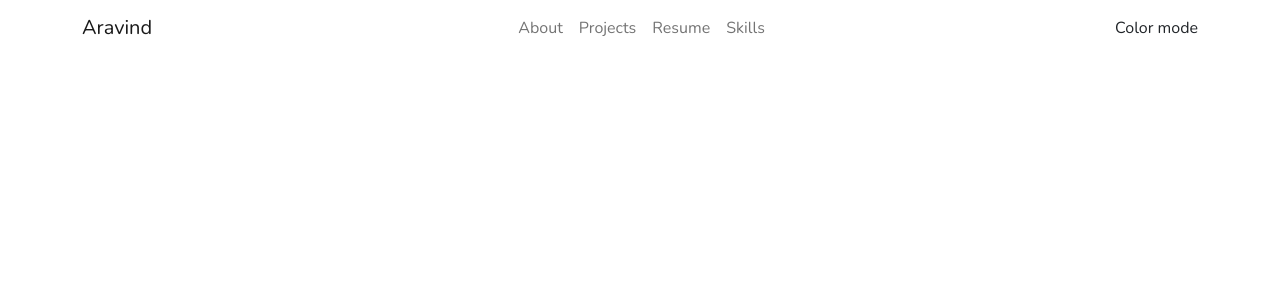
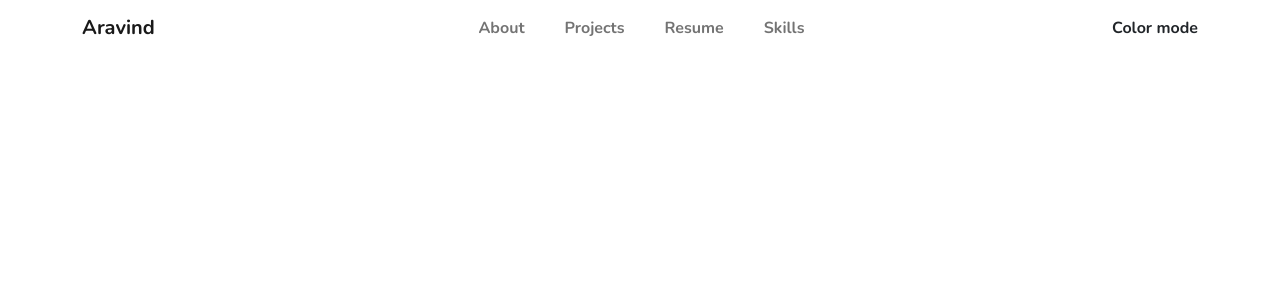
Before and after one commit to AravindDasarathy/portfolio, a Next.js app: page / in a window 1280 px wide. Shown: the top 300 px of the page. Built offline with nearby package versions, Linux system fonts and the light colour scheme.

Commit message:
fixing navbar

```diff
--- a/src/components/navbar.tsx
+++ b/src/components/navbar.tsx
@@ -1,7 +1,6 @@
 import Link from "next/link";
 
-import "../styles/Navbar.module.css";
-import "../styles/Darkmode.module.css";
+import navStyles from "../styles/Navbar.module.css";
 
 const navbarData = [
   {
@@ -24,15 +23,17 @@ const navbarData = [
 
 export default function Navbar() {
   return (
-    <nav className="navbar navbar-expand-sm navbar-light">
+    <nav
+      className={`navbar navbar-expand-sm navbar-light
+      ${navStyles.navbar} ${navStyles["navbar-expand-sm"]} ${navStyles["navbar-light"]}`}
+    >
       <div className="container">
-        <Link className="navbar-brand" href="index.html">
-          <i className="uil uil-user"></i>
+        <Link className={`navbar-brand ${navStyles["navbar-brand"]}`} href="/">
           Aravind
         </Link>
 
         <button
-          className="navbar-toggler"
+          className={`navbar-toggler ${navStyles["navbar-toggler"]}`}
           type="button"
           data-toggle="collapse"
           data-target="#navbarNav"
@@ -40,26 +41,36 @@ export default function Navbar() {
           aria-expanded="false"
           aria-label="Toggle navigation"
         >
-          <span className="navbar-toggler-icon"></span>
-          <span className="navbar-toggler-icon"></span>
-          <span className="navbar-toggler-icon"></span>
+          <span
+            className={`navbar-toggler-icon ${navStyles["navbar-toggler-icon"]}`}
+          ></span>
+          <span
+            className={`navbar-toggler-icon ${navStyles["navbar-toggler-icon"]}`}
+          ></span>
+          <span
+            className={`navbar-toggler-icon ${navStyles["navbar-toggler-icon"]}`}
+          ></span>
         </button>
 
         <div className="collapse navbar-collapse" id="navbarNav">
-          <ul className="navbar-nav mx-auto">
+          <ul className={`navbar-nav ${navStyles["navbar-nav"]} mx-auto`}>
             {navbarData.map((item, index) => (
               <li className="nav-item" key={index}>
-                <Link href={item.href} className="nav-link">
+                <Link
+                  href={item.href}
+                  className={`nav-link ${navStyles["nav-link"]}`}
+                >
                   <span data-hover={item.text}>{item.text}</span>
                 </Link>
               </li>
             ))}
           </ul>
 
-          <ul className="navbar-nav ml-lg-auto">
+          <ul className={`navbar-nav ${navStyles["navbar-nav"]} ml-lg-auto`}>
             <div className="ml-lg-4">
-              <div className="color-mode d-lg-flex justify-content-center align-items-center">
-                <i className="color-mode-icon"></i>
+              <div
+                className={`color-mode ${navStyles["color-mode"]} d-lg-flex justify-content-center align-items-center`}
+              >
                 Color mode
               </div>
             </div>
--- a/src/styles/Navbar.module.css
+++ b/src/styles/Navbar.module.css
@@ -16,13 +16,6 @@
   transform: translate(0, 0);
 }
 
-.navbar[class*=headroom--not-top] {
-  background: #ffffff;
-  border-bottom: 1px solid #f0f0f0;
-  padding-top: 0;
-  padding-bottom: 0;
-}
-
 .navbar-light .navbar-toggler-icon {
   background: none;
 }
@@ -33,17 +26,6 @@
 
 .navbar-brand .uil {
   font-size: 40px;
-}
-
-.social-links .uil {
-  color: #474559;
-  font-size: 20px;
-  display: block;
-  margin: 5px 0;
-}
-
-.social-links .uil:hover {
-  color: #ffc200;
 }
 
 .navbar-light .navbar-toggler-icon {
@@ -82,7 +64,8 @@
   display: inline-block;
   transition: transform 0.3s;
 }
-.nav-link span:before {
+
+.nav-link span::before {
   position: absolute;
   top: 100%;
   content: attr(data-hover);
```
